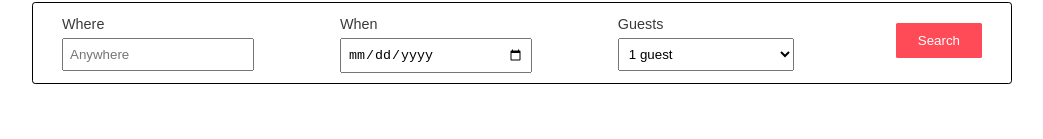
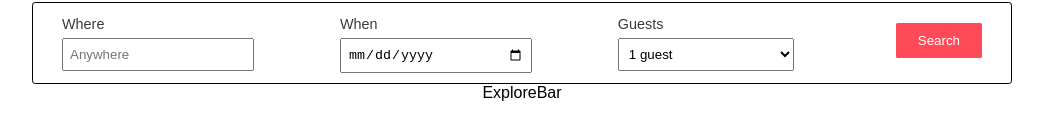
Before and after one commit to haingdc/airbnb, a React (Create React App) app: page / in a window 1280 px wide. Shown: the part 245-384 px from the top of the page, without its empty margins (118-1161 px from the left). Built offline with nearby package versions, Linux system fonts and the light colour scheme.

Commit message:
pass "should have ExploreBar"

```diff
--- a/src/App.tsx
+++ b/src/App.tsx
@@ -1,16 +1,31 @@
 import * as React from "react";
 import "./App.css";
 import SearchBar from "./components/SearchBar";
+import ExploreBar from "./components/ExploreBar";
+import Category from "./interfaces/Category";
 
 const logo = require("./logo.svg");
 
-class App extends React.Component {
+interface State {
+  categories: Category[];
+}
+
+class App extends React.Component<{}, State> {
   constructor(props) {
     super(props);
     this.searchLocation = this.searchLocation.bind(this);
+    this.state = {
+      categories: [
+        { name: "for you", path: "for_path" },
+        { name: "homes", path: "homes" },
+        { name: "experiences", path: "experiences" },
+        { name: "places", path: "places" },
+      ],
+    };
   }
 
   public render() {
+    const { categories } = this.state;
     return (
       <div className="App">
         <header className="App-header">
@@ -22,6 +37,7 @@ class App extends React.Component {
           all over the world.
         </p>
         <SearchBar handleSearchLocation={this.searchLocation} />
+        <ExploreBar categories={categories} />
       </div>
     );
   }
--- /dev/null
+++ b/src/components/ExploreBar.tsx
@@ -0,0 +1,12 @@
+import * as React from "react";
+import Category from "../interfaces/Category";
+
+export interface Props {
+  categories: Category[];
+}
+
+function ExploreBar({ categories }: Props) {
+  return <section>ExploreBar</section>;
+}
+
+export default ExploreBar;
--- /dev/null
+++ b/src/interfaces/Category.ts
@@ -0,0 +1,4 @@
+export default interface Category {
+  name: string;
+  path: string;
+};
```
Also changed, not shown: 1 other file (tests, documents, lock files or other folders).
